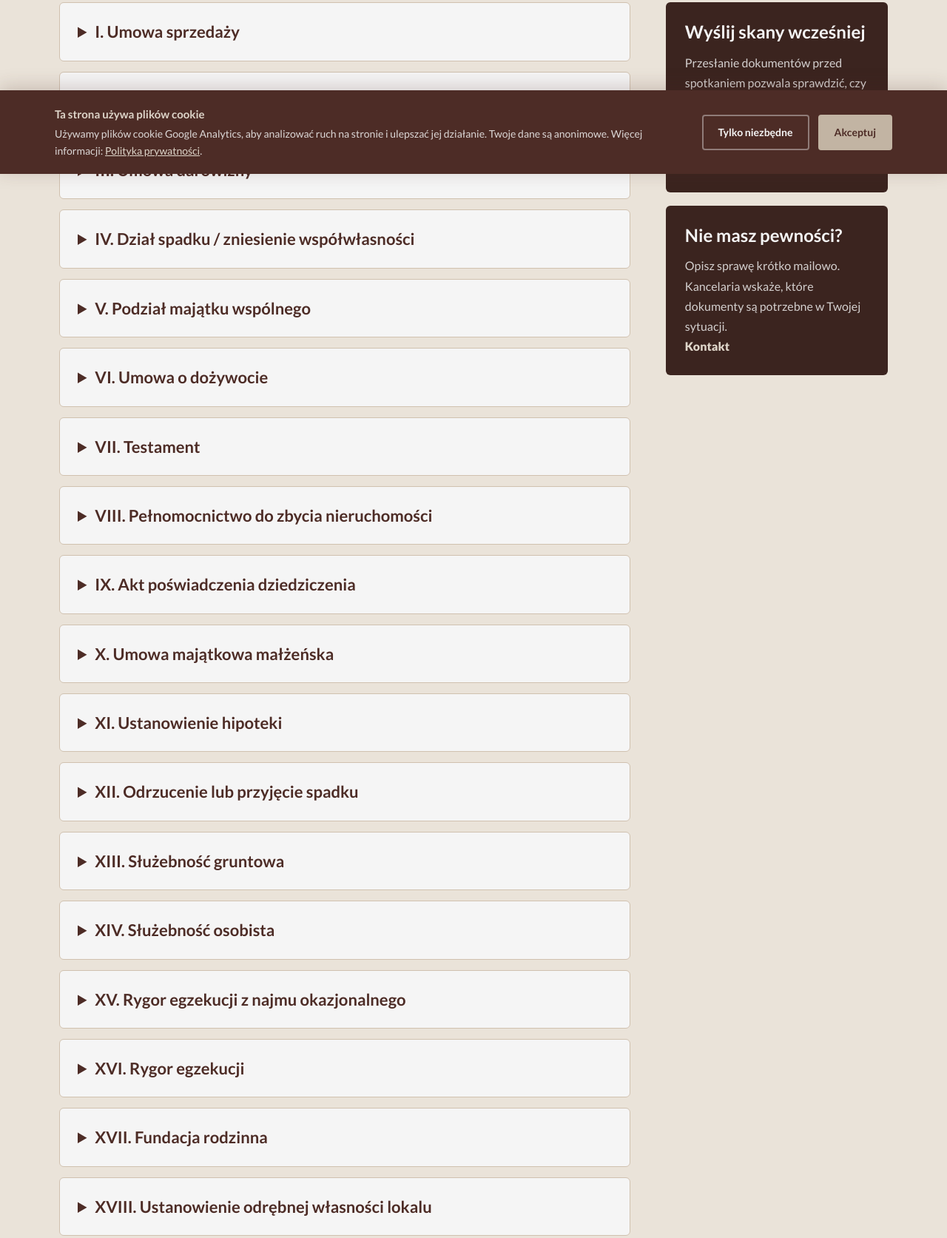
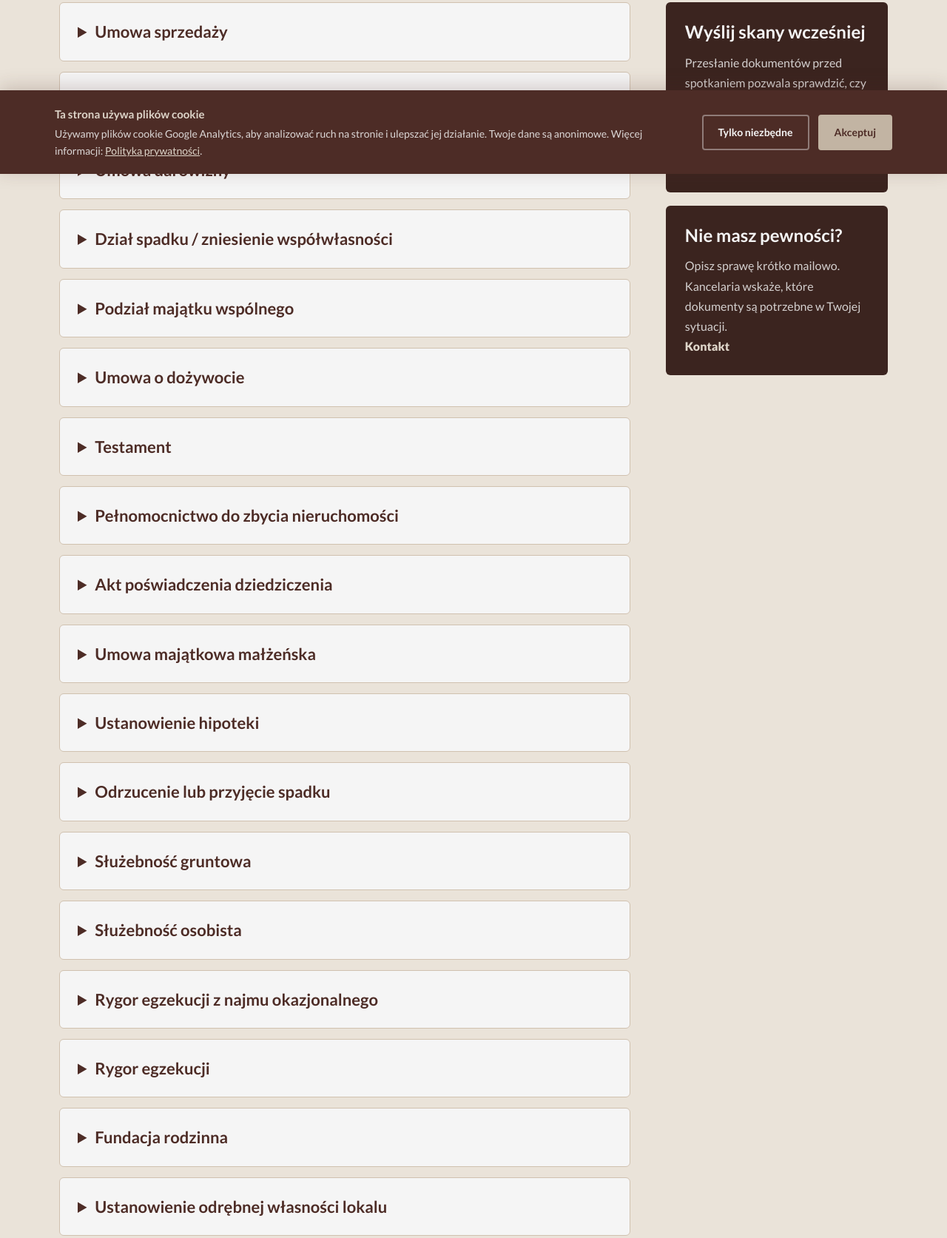
Before and after one commit to bartoszgolebiowski/katarzyna-golebiowska-kancelaria, a plain HTML site: page dokumenty.html in a window 1280 px wide. Shown: the part 565-2238 px from the top of the page at 74% size. Drawn offline with Linux system fonts and the light colour scheme.

Commit message:
Refactor section headers for consistency by removing numbering from document titles in the HTML structure

```diff
--- a/dokumenty.html
+++ b/dokumenty.html
@@ -154,9 +154,9 @@
       <section class="section section--muted">
         <div class="wrap content-grid">
           <div class="content-stack accordion-list">
-            <!-- I. UMOWA SPRZEDAŻY -->
-            <details>
-              <summary>I. Umowa sprzedaży</summary>
+            <!-- UMOWA SPRZEDAŻY -->
+            <details>
+              <summary>Umowa sprzedaży</summary>
               <div class="details-body">
                 <div class="accordion-nested">
                   <details>
@@ -423,9 +423,9 @@
               </div>
             </details>
 
-            <!-- II. UMOWA ZAMIANY -->
-            <details>
-              <summary>II. Umowa zamiany</summary>
+            <!-- UMOWA ZAMIANY -->
+            <details>
+              <summary>Umowa zamiany</summary>
               <div class="details-body">
                 <div class="accordion-nested">
                   <details>
@@ -656,9 +656,9 @@
               </div>
             </details>
 
-            <!-- III. UMOWA DAROWIZNY -->
-            <details>
-              <summary>III. Umowa darowizny</summary>
+            <!-- UMOWA DAROWIZNY -->
+            <details>
+              <summary>Umowa darowizny</summary>
               <div class="details-body">
                 <div class="accordion-nested">
                   <details>
@@ -815,9 +815,9 @@
               </div>
             </details>
 
-            <!-- IV. DZIAŁ SPADKU / ZNIESIENIE WSPÓŁWŁASNOŚCI -->
-            <details>
-              <summary>IV. Dział spadku / zniesienie współwłasności</summary>
+            <!-- DZIAŁ SPADKU / ZNIESIENIE WSPÓŁWŁASNOŚCI -->
+            <details>
+              <summary>Dział spadku / zniesienie współwłasności</summary>
               <div class="details-body">
                 <div class="accordion-nested">
                   <details>
@@ -968,9 +968,9 @@
               </div>
             </details>
 
-            <!-- V. PODZIAŁ MAJĄTKU WSPÓLNEGO -->
-            <details>
-              <summary>V. Podział majątku wspólnego</summary>
+            <!-- PODZIAŁ MAJĄTKU WSPÓLNEGO -->
+            <details>
+              <summary>Podział majątku wspólnego</summary>
               <div class="details-body">
                 <p>
                   W zależności od majątku podlegającego podziałowi należy
@@ -1192,9 +1192,9 @@
               </div>
             </details>
 
-            <!-- VI. UMOWA O DOŻYWOCIE -->
-            <details>
-              <summary>VI. Umowa o dożywocie</summary>
+            <!-- UMOWA O DOŻYWOCIE -->
+            <details>
+              <summary>Umowa o dożywocie</summary>
               <div class="details-body">
                 <div class="accordion-nested">
                   <details>
@@ -1312,9 +1312,9 @@
               </div>
             </details>
 
-            <!-- VII. Testament -->
-            <details>
-              <summary>VII. Testament</summary>
+            <!-- Testament -->
+            <details>
+              <summary>Testament</summary>
               <div class="details-body">
                 <ul>
                   <li>
@@ -1334,9 +1334,9 @@
               </div>
             </details>
 
-            <!-- VIII. Pełnomocnictwo do zbycia nieruchomości -->
-            <details>
-              <summary>VIII. Pełnomocnictwo do zbycia nieruchomości</summary>
+            <!-- Pełnomocnictwo do zbycia nieruchomości -->
+            <details>
+              <summary>Pełnomocnictwo do zbycia nieruchomości</summary>
               <div class="details-body">
                 <ul>
                   <li>
@@ -1355,9 +1355,9 @@
               </div>
             </details>
 
-            <!-- IX. Akt poświadczenia dziedziczenia -->
-            <details>
-              <summary>IX. Akt poświadczenia dziedziczenia</summary>
+            <!-- Akt poświadczenia dziedziczenia -->
+            <details>
+              <summary>Akt poświadczenia dziedziczenia</summary>
               <div class="details-body">
                 <ul>
                   <li>akt zgonu spadkodawcy;</li>
@@ -1401,9 +1401,9 @@
               </div>
             </details>
 
-            <!-- X. Umowa majątkowa małżeńska -->
-            <details>
-              <summary>X. Umowa majątkowa małżeńska</summary>
+            <!-- Umowa majątkowa małżeńska -->
+            <details>
+              <summary>Umowa majątkowa małżeńska</summary>
               <div class="details-body">
                 <ul>
                   <li>
@@ -1423,9 +1423,9 @@
               </div>
             </details>
 
-            <!-- XI. Ustanowienie hipoteki -->
-            <details>
-              <summary>XI. Ustanowienie hipoteki</summary>
+            <!-- Ustanowienie hipoteki -->
+            <details>
+              <summary>Ustanowienie hipoteki</summary>
               <div class="details-body">
                 <ul>
                   <li>numer księgi wieczystej;</li>
@@ -1438,9 +1438,9 @@
               </div>
             </details>
 
-            <!-- XII. Odrzucenie lub przyjęcie spadku -->
-            <details>
-              <summary>XII. Odrzucenie lub przyjęcie spadku</summary>
+            <!-- Odrzucenie lub przyjęcie spadku -->
+            <details>
+              <summary>Odrzucenie lub przyjęcie spadku</summary>
               <div class="details-body">
                 <ul>
                   <li>
@@ -1464,9 +1464,9 @@
               </div>
             </details>
 
-            <!-- XIII. Służebność gruntowa -->
-            <details>
-              <summary>XIII. Służebność gruntowa</summary>
+            <!-- Służebność gruntowa -->
+            <details>
+              <summary>Służebność gruntowa</summary>
               <div class="details-body">
                 <ul>
                   <li>numer księgi wieczystej;</li>
@@ -1485,9 +1485,9 @@
               </div>
             </details>
 
-            <!-- XIV. Służebność osobista -->
-            <details>
-              <summary>XIV. Służebność osobista</summary>
+            <!-- Służebność osobista -->
+            <details>
+              <summary>Służebność osobista</summary>
               <div class="details-body">
                 <ul>
                   <li>
@@ -1500,9 +1500,9 @@
               </div>
             </details>
 
-            <!-- XV. Rygor egzekucji z najmu okazjonalnego -->
-            <details>
-              <summary>XV. Rygor egzekucji z najmu okazjonalnego</summary>
+            <!-- Rygor egzekucji z najmu okazjonalnego -->
+            <details>
+              <summary>Rygor egzekucji z najmu okazjonalnego</summary>
               <div class="details-body">
                 <ul>
                   <li>umowa najmu okazjonalnego;</li>
@@ -1514,9 +1514,9 @@
               </div>
             </details>
 
-            <!-- XVI. Rygor egzekucji -->
-            <details>
-              <summary>XVI. Rygor egzekucji</summary>
+            <!-- Rygor egzekucji -->
+            <details>
+              <summary>Rygor egzekucji</summary>
               <div class="details-body">
                 <ul>
                   <li>dane dłużnika i wierzyciela;</li>
@@ -1529,9 +1529,9 @@
               </div>
             </details>
 
-            <!-- XVII. Fundacja rodzinna -->
-            <details>
-              <summary>XVII. Fundacja rodzinna</summary>
+            <!-- Fundacja rodzinna -->
+            <details>
+              <summary>Fundacja rodzinna</summary>
               <div class="details-body">
                 <ul>
                   <li>dane fundatorów i członków rady fundacji;</li>
@@ -1541,9 +1541,9 @@
               </div>
             </details>
 
-            <!-- XVIII. Ustanowienie odrębnej własności lokalu -->
-            <details>
-              <summary>XVIII. Ustanowienie odrębnej własności lokalu</summary>
+            <!-- Ustanowienie odrębnej własności lokalu -->
+            <details>
+              <summary>Ustanowienie odrębnej własności lokalu</summary>
               <div class="details-body">
                 <ul>
                   <li>podstawa nabycia lokalu;</li>
```
